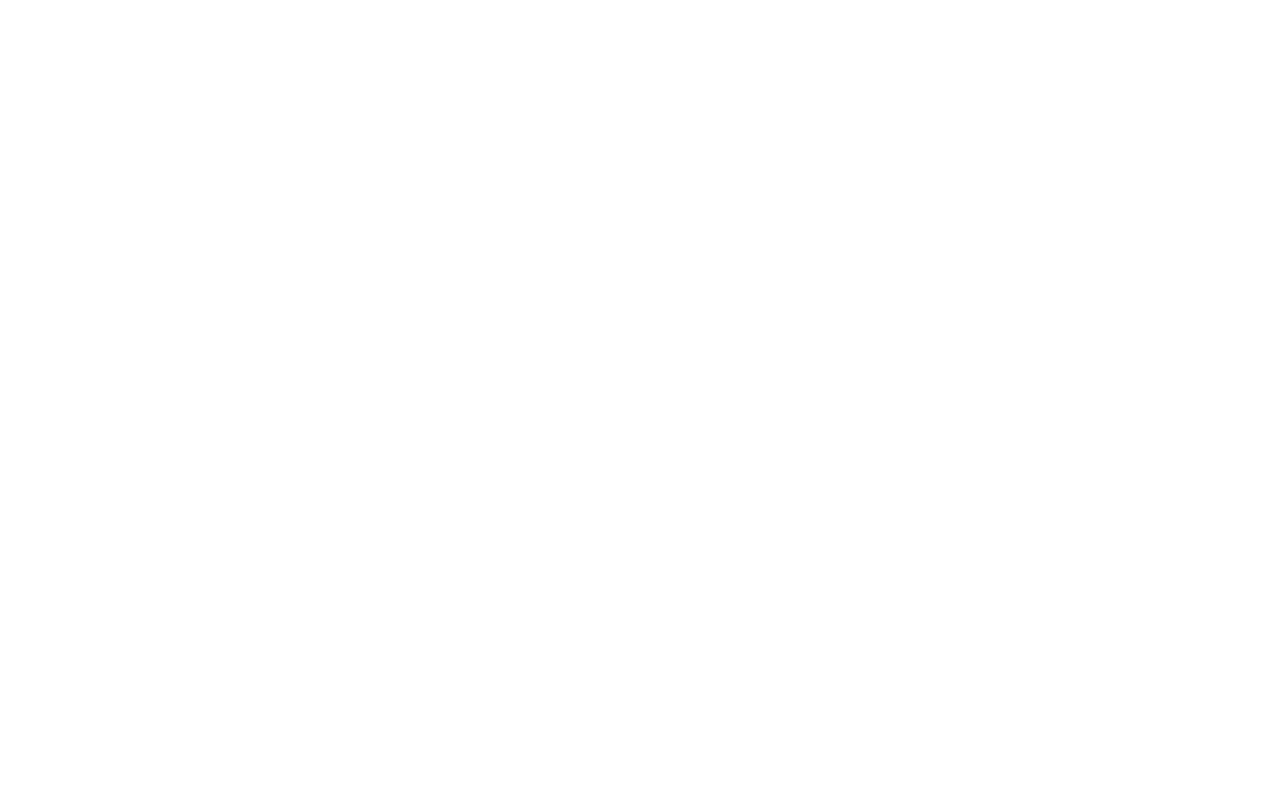
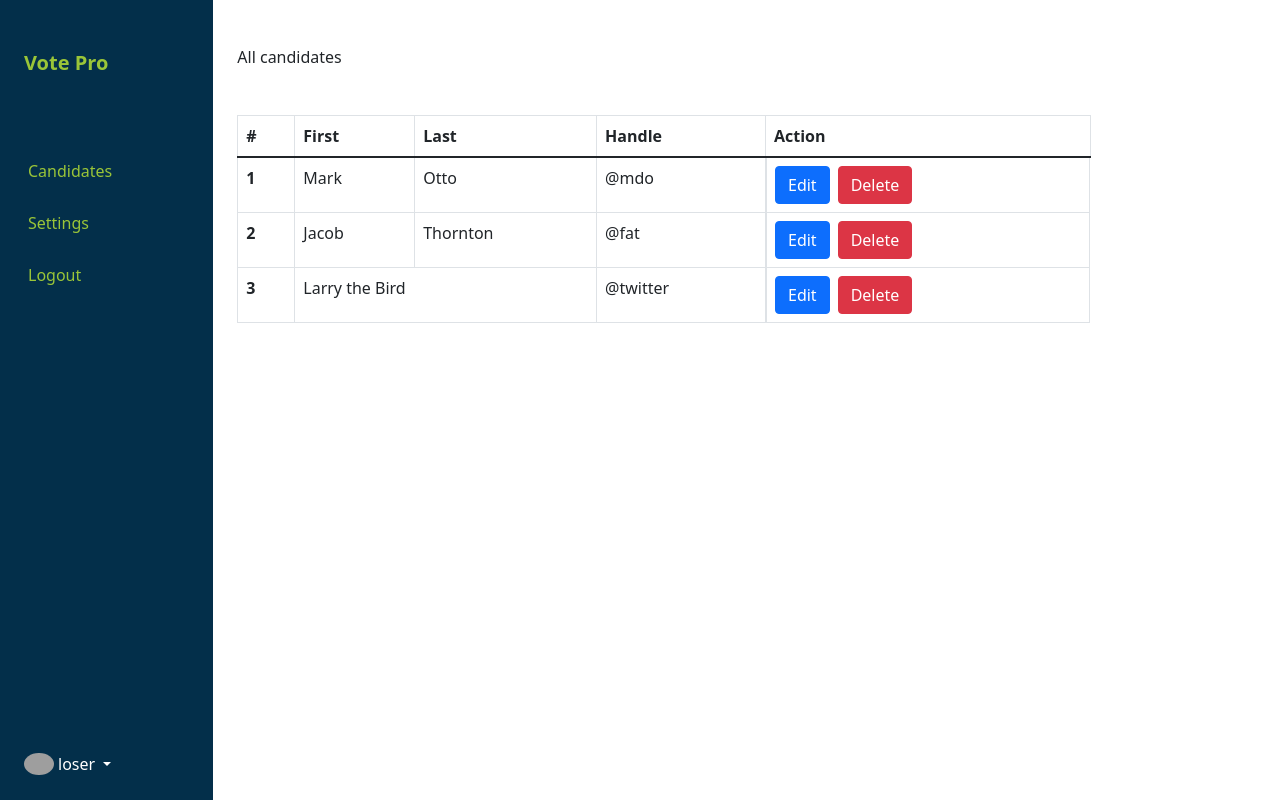
Before and after one commit to dmutoni/vms, a React (Vite) app: page /dashboard in a window 1280 px wide. Before the commit this address had no page. Built offline with nearby package versions, Linux system fonts and the light colour scheme; grey boxes are pictures that could not be loaded.

Commit message:
Feat: Add tables

```diff
--- a/package.json
+++ b/package.json
@@ -9,6 +9,7 @@
   },
   "dependencies": {
     "bootstrap": "^5.1.3",
+    "jquery": "^3.6.0",
     "react": "^18.0.0",
     "react-bootstrap": "^2.4.0",
     "react-dom": "^18.0.0",
--- a/src/App.jsx
+++ b/src/App.jsx
@@ -6,16 +6,17 @@
 import Login from "./login";
 import SignUp from "./signup";
 import Details from "./details";
-
+import Home from "./home";
 function App() {
   const [count, setCount] = useState(0);
 
   return (
     <Routes>
-      <Route exact path="/" element={<Dashboard />} />
+      <Route exact path="/" element={<Home />} />
       <Route path="/login" element={<Login />} />
       <Route path="/signup" element={<SignUp />} />
       <Route path="/details/:id" element={<Details />} />
+      <Route path="/dashboard" element={<Dashboard />} />
     </Routes>
   );
 }
--- /dev/null
+++ b/src/components/sidebar.jsx
@@ -0,0 +1,100 @@
+import React from "react";
+
+export default function Sidebar() {
+  return (
+    <div className="container-fluid">
+      <div className="row flex-nowrap">
+        <div className=" px-sm-2 px-0 bg-app-primary">
+          <div className="d-flex flex-column align-items-center align-items-sm-start px-3 pt-5 text-white min-vh-100">
+            <a
+              href="/"
+              className="d-flex align-items-center pb-3 mb-md-0 me-md-auto text-white text-decoration-none"
+            >
+              <span className="fs-5 d-none d-sm-inline bg-text-color fw-bold ">
+                Vote Pro
+              </span>
+            </a>
+            <ul
+              className="nav nav-pills flex-column mb-sm-auto mb-0 align-items-center align-items-sm-start"
+              id="menu"
+            >
+              <li className="nav-item mt-5">
+                <a href="#" className="nav-link align-middle px-0">
+                  <i className="fs-4 bi-house"></i>{" "}
+                  <span className="ms-1 d-none d-sm-inline bg-text-color">
+                    Candidates
+                  </span>
+                </a>
+              </li>
+
+              <li>
+                <a href="#" className="nav-link px-0 align-middle">
+                  <i className="fs-4 bi-table"></i>{" "}
+                  <span className="ms-1 d-none d-sm-inline bg-text-color ">
+                    Settings
+                  </span>
+                </a>
+              </li>
+
+              <li>
+                <a href="#" className="nav-link px-0 align-middle">
+                  <i className="fs-4 bi-people"></i>{" "}
+                  <span className="ms-1 d-none d-sm-inline bg-text-color ">
+                    Logout
+                  </span>{" "}
+                </a>
+              </li>
+            </ul>
+            <hr />
+            <div className="dropdown pb-4">
+              <a
+                href="#"
+                className="d-flex align-items-center text-white text-decoration-none dropdown-toggle"
+                id="dropdownUser1"
+                data-bs-toggle="dropdown"
+                aria-expanded="false"
+              >
+                <img
+                  src="https://github.com/mdo.png"
+                  alt="hugenerd"
+                  width="30"
+                  height="30"
+                  className="rounded-circle"
+                />
+                <span className="d-none d-sm-inline mx-1">loser</span>
+              </a>
+              <ul
+                className="dropdown-menu dropdown-menu-dark text-small shadow"
+                aria-labelledby="dropdownUser1"
+              >
+                <li>
+                  <a className="dropdown-item" href="#">
+                    New project...
+                  </a>
+                </li>
+                <li>
+                  <a className="dropdown-item" href="#">
+                    Settings
+                  </a>
+                </li>
+                <li>
+                  <a className="dropdown-item" href="#">
+                    Profile
+                  </a>
+                </li>
+                <li>
+                  <hr className="dropdown-divider" />
+                </li>
+                <li>
+                  <a className="dropdown-item" href="#">
+                    Sign out
+                  </a>
+                </li>
+              </ul>
+            </div>
+          </div>
+        </div>
+      </div>
+    </div>
+  );
+}
--- a/src/dashboard.jsx
+++ b/src/dashboard.jsx
@@ -1,46 +1,68 @@
 import React from "react";
-import { Link } from "react-router-dom";
-import Candidate from "./components/candidate";
-import Header from "./components/header";
+import Sidebar from "./components/sidebar";
 
 export default function Dashboard() {
   return (
-    <div className="">
-      <Header />
-      <div className="row m-lg-4 ">
-        <div className="col-lg-6 col-md-12 col-sm-12">
-          <p className="fw-bold fs-1">
-            Fast and secure Presidential Elections{" "}
-          </p>
-          <p className="fw-normal fs-6">
-            For sure you have made a right choice
-          </p>
-          <Link to="/login">
-            <button className="btn w-50 bg-text-color h-25 bg-app-primary">
-              JOIN NOW
-            </button>
-          </Link>
-        </div>
-        <div className="col-lg-6 col-md-12 col-sm-12">
-          <img
-            className="w-50 d-block mx-auto"
-            src={"../assets/images/phone.png"}
-          />
-        </div>
+    <div className="d-flex flex-row gap-4">
+      <div className="col-2 bg-primary">
+        <Sidebar />
       </div>
-      <div className="d-flex justify-content-center align-content-center ">
-        <p className="d-block mx-auto font-bold fs-4">All candidates</p>
-      </div>
-      <div className="row col-8 mx-auto ">
-        <Candidate />
-        <Candidate />
-        <Candidate />
-        <Candidate />
-        <Candidate />
-        <Candidate />
-        <Candidate />
-        <Candidate />
-        <Candidate />
+      <div className="col-8 mt-5">
+        <h2>All candidates</h2>
+        <table className="table table-hover table-bordered mt-5">
+          <thead>
+            <tr>
+              <th scope="col">#</th>
+              <th scope="col">First</th>
+              <th scope="col">Last</th>
+              <th scope="col">Handle</th>
+              <th scope="col">Action</th>
+            </tr>
+          </thead>
+          <tbody>
+            <tr>
+              <th scope="row">1</th>
+              <td>Mark</td>
+              <td>Otto</td>
+              <td>@mdo</td>
+              <td className="d-flex fex-row gap-2">
+                <button type="button" class="btn btn-primary">
+                  Edit
+                </button>
+                <button type="button" class="btn btn-danger">
+                  Delete
+                </button>
+              </td>
+            </tr>
+            <tr>
+              <th scope="row">2</th>
+              <td>Jacob</td>
+              <td>Thornton</td>
+              <td>@fat</td>
+              <td className="d-flex fex-row gap-2">
+                <button type="button" class="btn btn-primary">
+                  Edit
+                </button>
+                <button type="button" class="btn btn-danger">
+                  Delete
+                </button>
+              </td>
+            </tr>
+            <tr>
+              <th scope="row">3</th>
+              <td colSpan="2">Larry the Bird</td>
+              <td>@twitter</td>
+              <td className="d-flex fex-row gap-2">
+                <button type="button" class="btn btn-primary">
+                  Edit
+                </button>
+                <button type="button" class="btn btn-danger">
+                  Delete
+                </button>
+              </td>
+            </tr>
+          </tbody>
+        </table>
       </div>
     </div>
   );
--- /dev/null
+++ b/src/home.jsx
@@ -0,0 +1,47 @@
+import React from "react";
+import { Link } from "react-router-dom";
+import Candidate from "./components/candidate";
+import Header from "./components/header";
+
+export default function Home() {
+  return (
+    <div className="">
+      <Header />
+      <div className="row m-lg-4 ">
+        <div className="col-lg-6 col-md-12 col-sm-12">
+          <p className="fw-bold fs-1">
+            Fast and secure Presidential Elections{" "}
+          </p>
+          <p className="fw-normal fs-6">
+            For sure you have made a right choice
+          </p>
+          <Link to="/login">
+            <button className="btn w-50 bg-text-color h-25 bg-app-primary">
+              JOIN NOW
+            </button>
+          </Link>
+        </div>
+        <div className="col-lg-6 col-md-12 col-sm-12">
+          <img
+            className="w-50 d-block mx-auto"
+            src={"../assets/images/phone.png"}
+          />
+        </div>
+      </div>
+      <div className="d-flex justify-content-center align-content-center ">
+        <p className="d-block mx-auto font-bold fs-4">All candidates</p>
+      </div>
+      <div className="row col-8 mx-auto ">
+        <Candidate />
+        <Candidate />
+        <Candidate />
+        <Candidate />
+        <Candidate />
+        <Candidate />
+        <Candidate />
+        <Candidate />
+        <Candidate />
+      </div>
+    </div>
+  );
+}
--- a/src/login.jsx
+++ b/src/login.jsx
@@ -7,7 +7,7 @@
     <div>
       <Header />
       <div className="col-4 mx-auto border  p-5 mt-5">
-        <p className="font-bold fs-1">Sign up</p>
+        <p className="font-bold fs-1">Login</p>
         <form>
           <div class="mb-3">
             <label for="exampleInputEmail1" class="form-label">
@@ -30,9 +30,14 @@
               id="exampleInputPassword1"
             />
           </div>
-          <button type="submit" class="btn bg-app-primary bg-text-color col-12">
-            Submit
-          </button>
+          <Link to={"/dashboard"}>
+            <button
+              type="submit"
+              class="btn bg-app-primary bg-text-color col-12"
+            >
+              Submit
+            </button>
+          </Link>
           <div className="d-flex flex-row justify-content-center gap-2 mt-2 ">
             <p>Don't have an account ? </p>
             <Link to="/signup">Sign up</Link>
--- a/src/main.jsx
+++ b/src/main.jsx
@@ -3,6 +3,8 @@
 import { BrowserRouter } from "react-router-dom";
 import App from "./App";
 import "./styles/index.css";
+import "bootstrap/dist/css/bootstrap.min.css";
+import "../node_modules/bootstrap/dist/css/bootstrap.min.css";
 
 ReactDOM.createRoot(document.getElementById("root")).render(
   <React.StrictMode>
```
Also changed, not shown: 1 other file (tests, documents, lock files or other folders).
